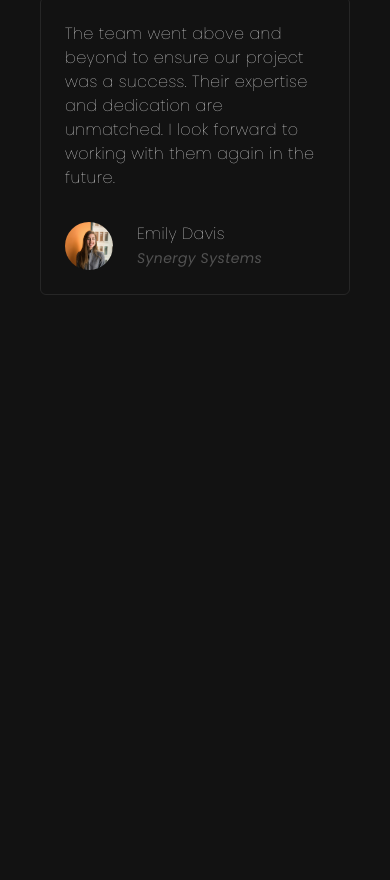
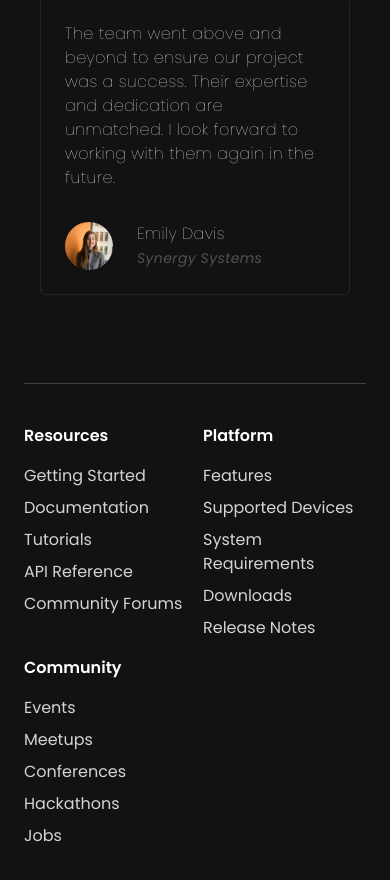
Before and after one commit to rahulkalantre/Responsive-Landing-Page, a React (Create React App) app: page / in a window 390 px wide. Shown: the part 7472-8352 px from the top of the page. Before the commit the page ends 7775 px from the top, so only its background shows below. Built offline with nearby package versions, Linux system fonts and the light colour scheme.

Commit message:
[ + [ Added Footer ] ]
- Added Footer to the landing pages.
- And completed the Responsive Landing Page Project with proper responsiveness.

```diff
--- a/src/App.js
+++ b/src/App.js
@@ -5,6 +5,7 @@
 import WorkFlow from "./components/WorkFlow";
 import Pricing from "./components/Pricing";
 import Testimonials from "./components/Testimonials";
+import Footer from "./components/Footer";
 
 const App = () => {
   return (
@@ -16,6 +17,7 @@
         <WorkFlow />
         <Pricing />
         <Testimonials />
+        <Footer />
       </div>
     </>
   );
--- /dev/null
+++ b/src/components/Footer.jsx
@@ -0,0 +1,57 @@
+import { resourcesLinks, platformLinks, communityLinks } from "../constants";
+
+const Footer = () => {
+  return (
+    <footer className="mt-20 border-t py-10 border-neutral-700">
+      <div className="grid grid-cols-2 lg:grid-cols-3 gap-4">
+        <div>
+          <h3 className="text-md font-semibold mb-4">Resources</h3>
+          <ul className="space-y-2">
+            {resourcesLinks.map((link, index) => (
+              <li key={index}>
+                <a
+                  href={link.href}
+                  className="text-neutral-300 hover:text-white"
+                >
+                  {link.text}
+                </a>
+              </li>
+            ))}
+          </ul>
+        </div>
+        <div>
+          <h3 className="text-md font-semibold mb-4">Platform</h3>
+          <ul className="space-y-2">
+            {platformLinks.map((link, index) => (
+              <li key={index}>
+                <a
+                  href={link.href}
+                  className="text-neutral-300 hover:text-white"
+                >
+                  {link.text}
+                </a>
+              </li>
+            ))}
+          </ul>
+        </div>
+        <div>
+          <h3 className="text-md font-semibold mb-4">Community</h3>
+          <ul className="space-y-2">
+            {communityLinks.map((link, index) => (
+              <li key={index}>
+                <a
+                  href={link.href}
+                  className="text-neutral-300 hover:text-white"
+                >
+                  {link.text}
+                </a>
+              </li>
+            ))}
+          </ul>
+        </div>
+      </div>
+    </footer>
+  );
+};
+
+export default Footer;
```
